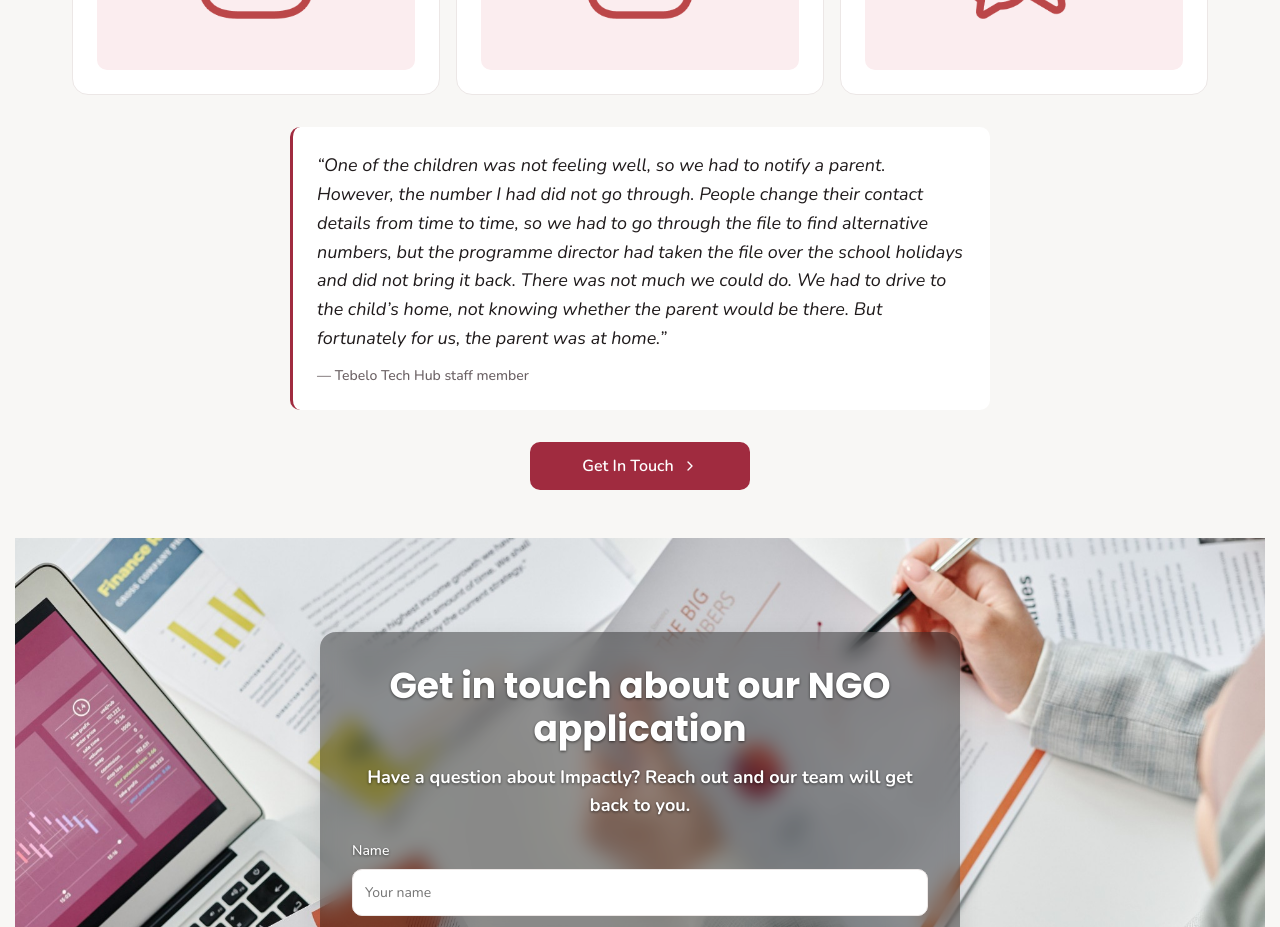
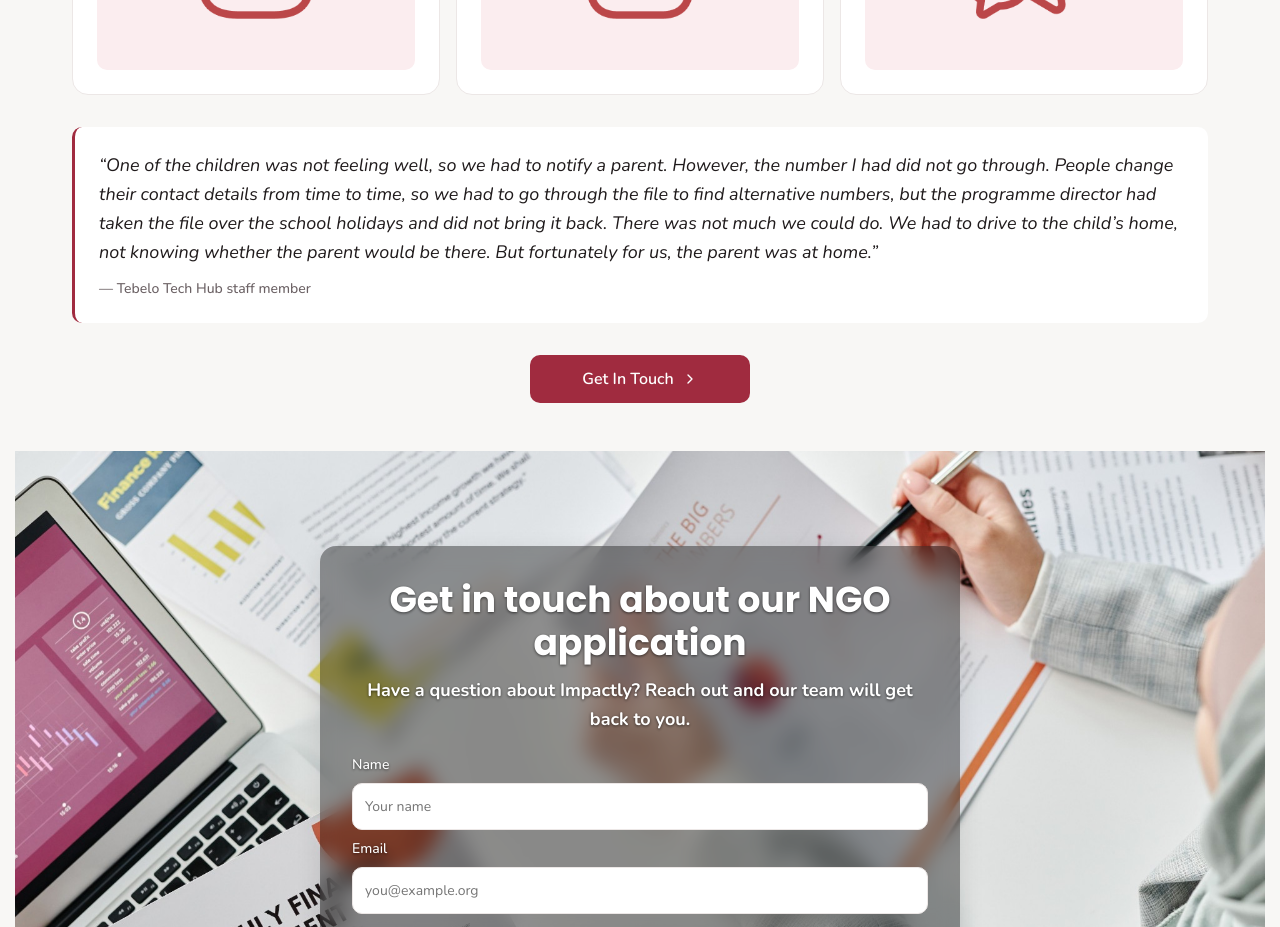
Before and after one commit to nicoleesposito/Impactly, a React (Vite) app: page / in a window 1280 px wide. Shown: the part 2920-3847 px from the top of the page. Built offline with nearby package versions, Linux system fonts and the light colour scheme; no server answers.

Commit message:
Widen impact quote to match challenge grid width

```diff
--- a/src/features/marketing/pages/Landing.module.css
+++ b/src/features/marketing/pages/Landing.module.css
@@ -376,8 +376,7 @@
 }
 
 .impactQuote {
-  max-width: 700px;
-  margin: var(--space-8) auto 0;
+  margin: var(--space-8) 0 0;
   padding: var(--space-6);
   border-left: 3px solid var(--color-primary);
   background: var(--color-surface);
```
